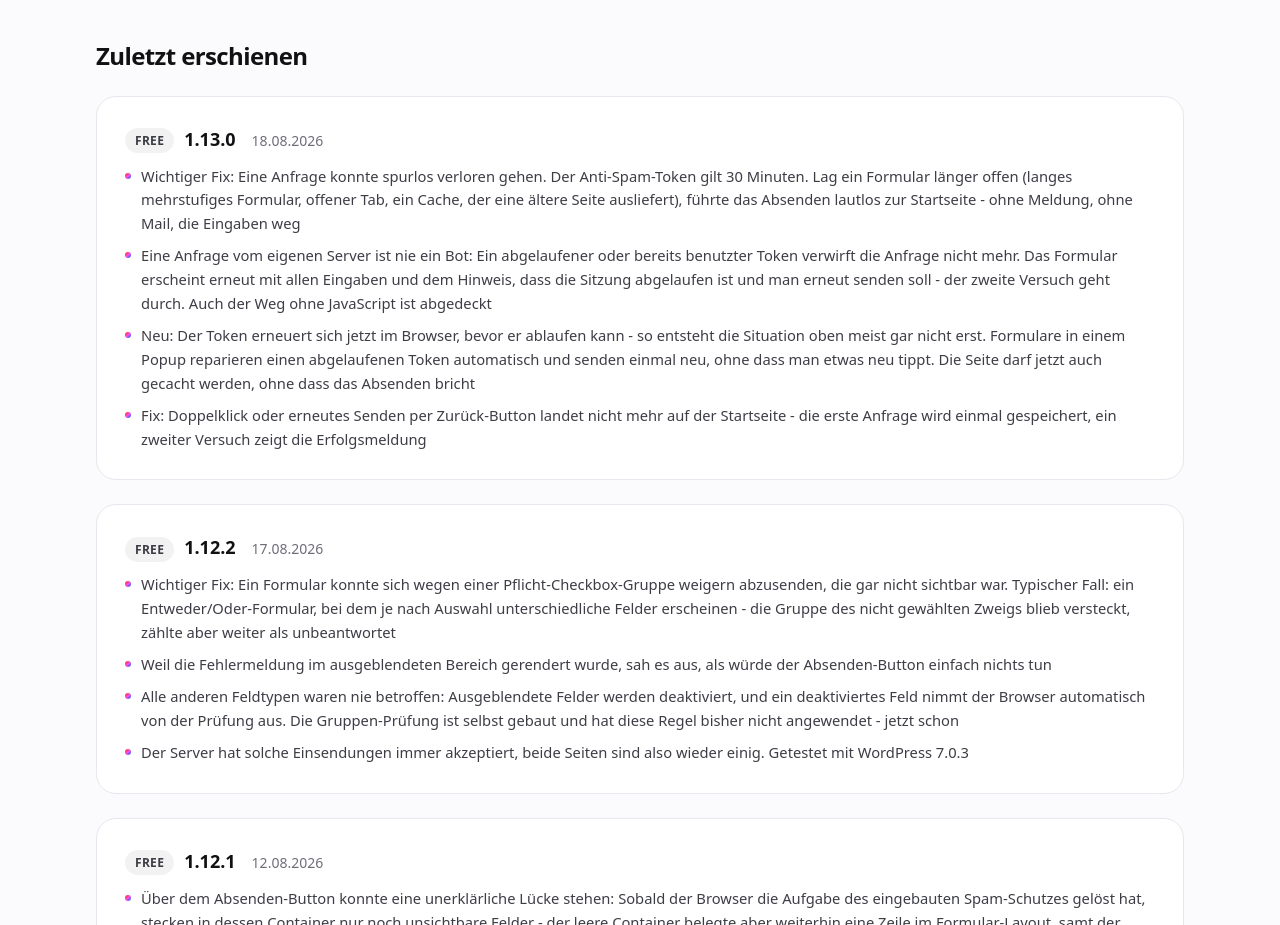
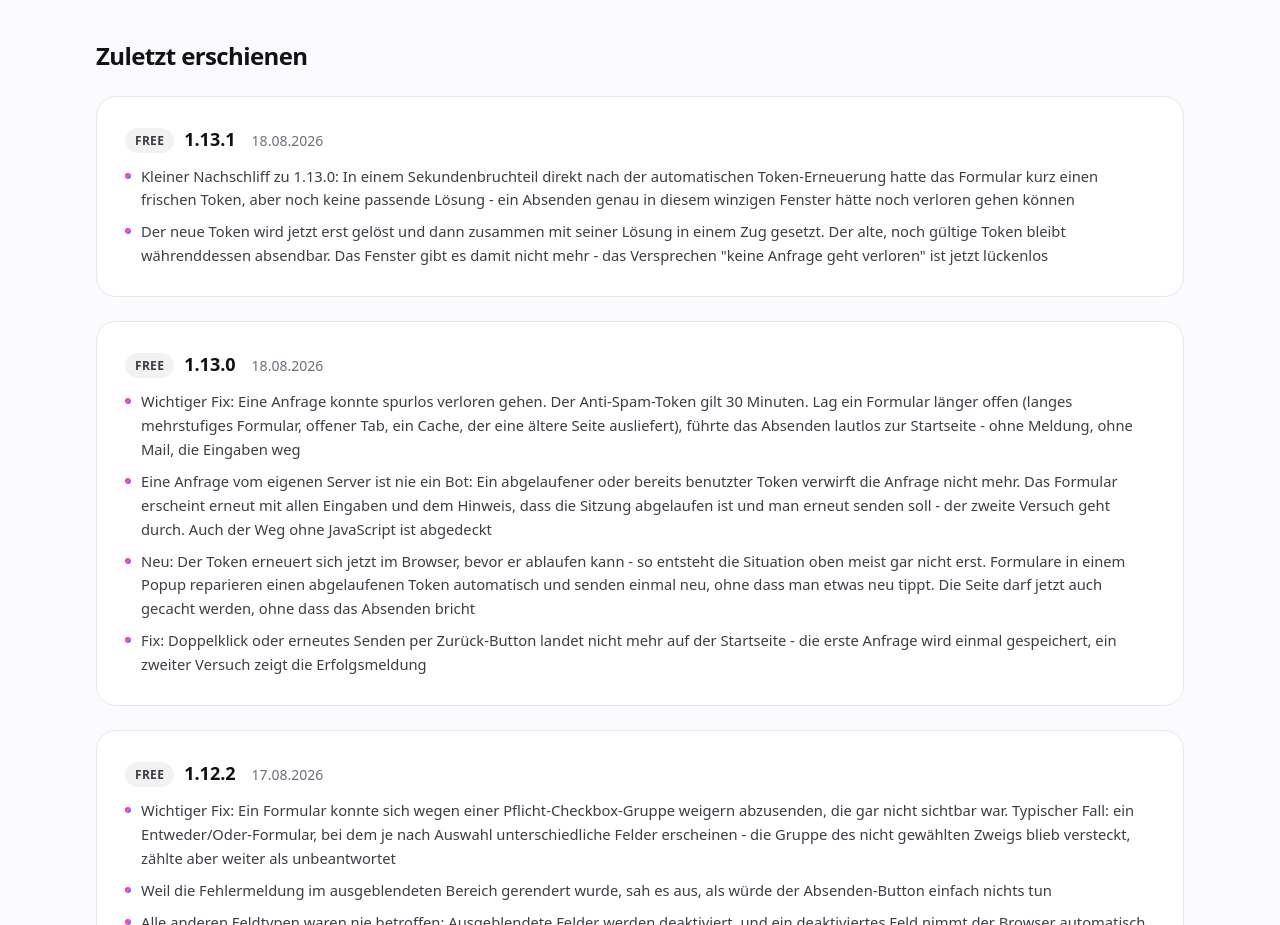
Before and after one commit to dennisbuchwald/flinkform.de, a Next.js app: page /roadmap in a window 1280 px wide. Shown: the part 1340-2265 px from the top of the page. Built offline with nearby package versions, Linux system fonts and the light colour scheme.

Commit message:
Changelog: Flinkform Free 1.13.1

```diff
--- a/app/roadmap/page.tsx
+++ b/app/roadmap/page.tsx
@@ -59,6 +59,15 @@ const geplant = [
  * Versionsnummer bündeln, zu der es nicht gehört.
  */
 const changelog = [
+  {
+    bereich: "Free",
+    version: "1.13.1",
+    date: "18.08.2026",
+    items: [
+      "Kleiner Nachschliff zu 1.13.0: In einem Sekundenbruchteil direkt nach der automatischen Token-Erneuerung hatte das Formular kurz einen frischen Token, aber noch keine passende Lösung - ein Absenden genau in diesem winzigen Fenster hätte noch verloren gehen können",
+      "Der neue Token wird jetzt erst gelöst und dann zusammen mit seiner Lösung in einem Zug gesetzt. Der alte, noch gültige Token bleibt währenddessen absendbar. Das Fenster gibt es damit nicht mehr - das Versprechen \"keine Anfrage geht verloren\" ist jetzt lückenlos",
+    ],
+  },
   {
     bereich: "Free",
     version: "1.13.0",
--- a/lib/site.ts
+++ b/lib/site.ts
@@ -6,7 +6,7 @@ export const GITHUB_URL = "https://github.com/dennisbuchwald/Flinkform";
 export const DEMO_URL = "https://demo.flinkform.de"; // Platzhalter, Demo-Instanz folgt
 export const CONTACT_MAIL = "dennis@dbw-media.de";
 
-export const FREE_VERSION = "1.13.0";
+export const FREE_VERSION = "1.13.1";
 export const PRO_VERSION = "1.2.1";
 export const FACTS_UPDATED = "2026-07-27";
 
```
